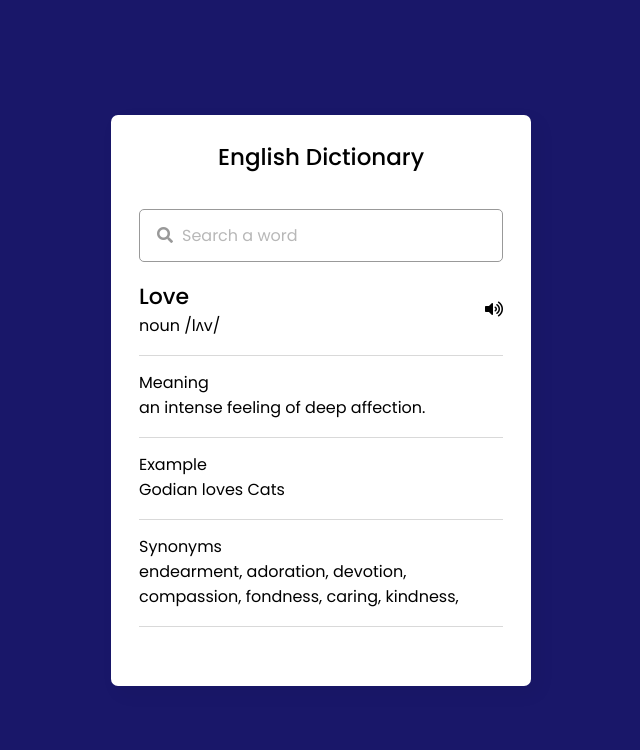
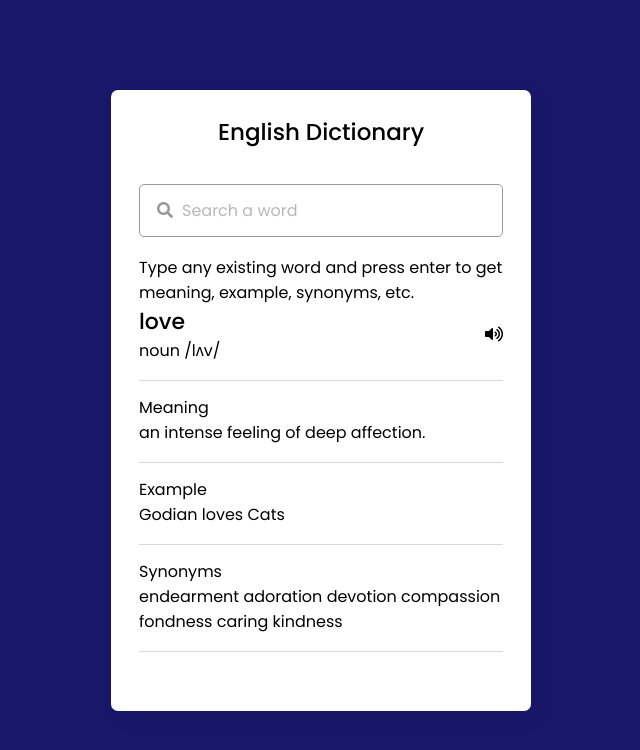
Before and after one commit to BeatriceWambuiMbugua/dictionary, a plain HTML site: page index.html in a window 1280 px wide. Shown: the whole page, without its empty margins (319-959 px from the left). Drawn offline with Linux system fonts and the light colour scheme.

Commit message:
initializing js

```diff
--- a/index.html
+++ b/index.html
@@ -32,11 +32,14 @@
         <i class="fas fa-search"></i>
         <span class="material-icons">close</span>
       </div>
-
+      <p class="info-text">
+        Type any existing word and press enter to get meaning, example,
+        synonyms, etc.
+      </p>
       <ul>
         <li class="word">
           <div class="details">
-            <p>Love</p>
+            <p>love</p>
             <span>noun /lʌv/ </span>
           </div>
           <i class="fas fa-volume-up"></i>
@@ -57,17 +60,20 @@
           <li class="synonym">
             <div class="details">
               <p>Synonyms</p>
-              <span>endearment,</span>
-              <span>adoration,</span>
-              <span>devotion,</span>
-              <span>compassion,</span>
-              <span>fondness,</span>
-              <span>caring,</span>
-              <span>kindness,</span>
+              <div class="list">
+                <span>endearment</span>
+                <span>adoration</span>
+                <span>devotion</span>
+                <span>compassion</span>
+                <span>fondness</span>
+                <span>caring</span>
+                <span>kindness</span>
+              </div>
             </div>
           </li>
         </div>
       </ul>
     </div>
+    <script src="./js/script.js"></script>
   </body>
 </html>
```
